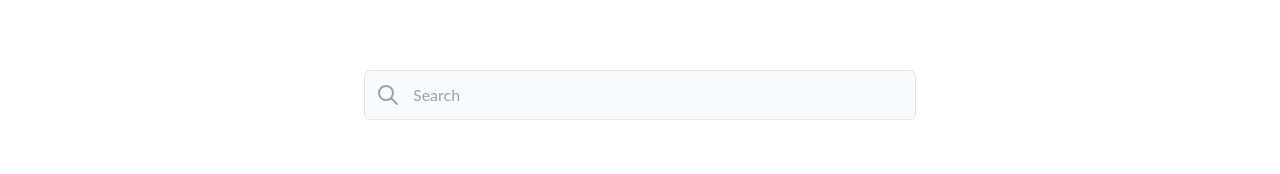
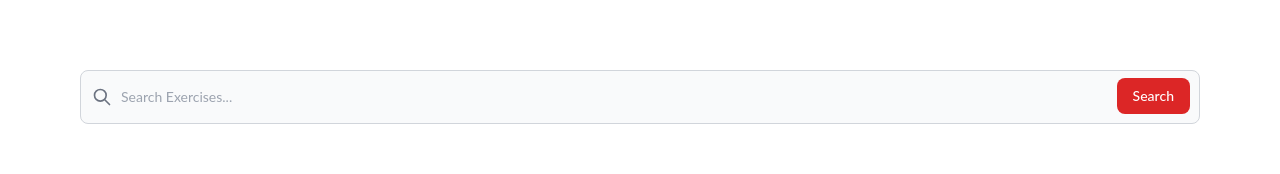
Before and after one commit to Joshlanuevo/react-exercises, a React (Create React App) app: page / in a window 1280 px wide. Shown: the part 978-1152 px from the top of the page. Built offline with nearby package versions, Linux system fonts and the light colour scheme; no server answers.

Commit message:
Update SearchExercises.js

```diff
--- a/src/components/SearchExercises.js
+++ b/src/components/SearchExercises.js
@@ -1,34 +1,87 @@
 import { useEffect, useState } from "react";
 
+import { exerciseOptions, fetchData } from '../utils/fetchData';
+
 const SearchExercises = () => {
+    const [search, setSearch] = useState('');
+    const [exercises, setExercises] = useState([]);
+    const [bodyParts, setBodyParts] = useState([]);
+
+    useEffect(() => {
+        const fetchExercisesData = async () => {
+          const bodyPartsData = await fetchData('https://exercisedb.p.rapidapi.com/exercises/bodyPartList', exerciseOptions);
+
+          setBodyParts(['all', ...bodyPartsData]);
+        };
+
+        fetchExercisesData();
+    }, []);
+
+    const handleSearch = async () => {
+        if (search) {
+            const exercisesData = await fetchData('https://exercisedb.p.rapidapi.com/exercises', exerciseOptions);
+
+        const searchedExercises = exercisesData.filter(
+            (item) => item.name.toLowerCase().includes(search)
+                    || item.target.toLowerCase().includes(search)
+                    || item.equipment.toLowerCase().includes(search)
+                    || item.bodyPart.toLowerCase().includes(search),
+            );
+
+            window.scrollTo({ top: 1800, left: 100, behavior: 'smooth' });
+
+            setSearch('');
+            setExercises(searchedExercises);
+        }
+    }
+
     return (
         <div className="text-center mt-37 p-20">
             <h1 className="mt-20 p-20 text-6xl font-semibold">Workout Programs</h1>
             <div className="underline-title"></div>
 
-        <div className="max-w-xl px-3 mx-auto mt-20">
+            <form className="mt-20">
+            <label
+                htmlFor="default-search"
+                className="mb-2 text-sm font-medium text-gray-900 sr-only dark:text-white"
+            >
+                Search
+            </label>
             <div className="relative">
+                <div className="absolute inset-y-0 left-0 flex items-center pl-3 pointer-events-none">
                     <svg
-                    xmlns="http://www.w3.org/2000/svg"
-                    className="absolute top-0 bottom-0 w-6 h-6 my-auto text-gray-400 left-3"
-                    fill="none"
+                        aria-hidden="true"
+                        className="w-5 h-5 text-gray-500 dark:text-gray-400"
+                        fill="none" stroke="currentColor"
                         viewBox="0 0 24 24"
-                    stroke="currentColor"
-                >
+                        xmlns="http://www.w3.org/2000/svg">
                     <path
                         strokeLinecap="round"
                         strokeLinejoin="round"
-                        strokeWidth={2}
-                        d="M21 21l-6-6m2-5a7 7 0 11-14 0 7 7 0 0114 0z"
-                    />
+                        strokeWidth="2"
+                        d="M21 21l-6-6m2-5a7 7 0 11-14 0 7 7 0 0114 0z">
+                    </path>
                     </svg>
+                </div>
                 <input
                     type="text"
-                    placeholder="Search"
-                    className="w-full py-3 pl-12 pr-4 text-gray-500 border rounded-md outline-none bg-gray-50 focus:bg-white focus:border-gray-600"
+                    value={search}
+                    onChange={(e) => setSearch(e.target.value.toLowerCase())}
+                    id="default-search"
+                    className="block w-full p-4 pl-10 text-sm text-gray-900 border border-gray-300 rounded-lg bg-gray-50 focus:ring-blue-500 focus:border-blue-500 dark:bg-gray-700 dark:border-gray-600 dark:placeholder-gray-400 dark:text-white dark:focus:ring-blue-500 dark:focus:border-blue-500"
+                    placeholder="Search Exercises..."
+                    required
                 />
+                <button
+                    onClick={handleSearch}
+                    type="submit"
+                    className="text-white absolute right-2.5 bottom-2.5 bg-red-600 hover:bg-red-500 focus:ring-4 focus:outline-none focus:ring-red-300 font-medium rounded-lg text-sm px-4 py-2 dark:bg-red-600 dark:hover:bg-red-700 dark:focus:ring-red-800"
+                >
+                    Search
+                </button>
             </div>
-        </div>
+            </form>
+
         </div>
     )
 }
```
Lines whose indentation alone changed are shown as unchanged.
